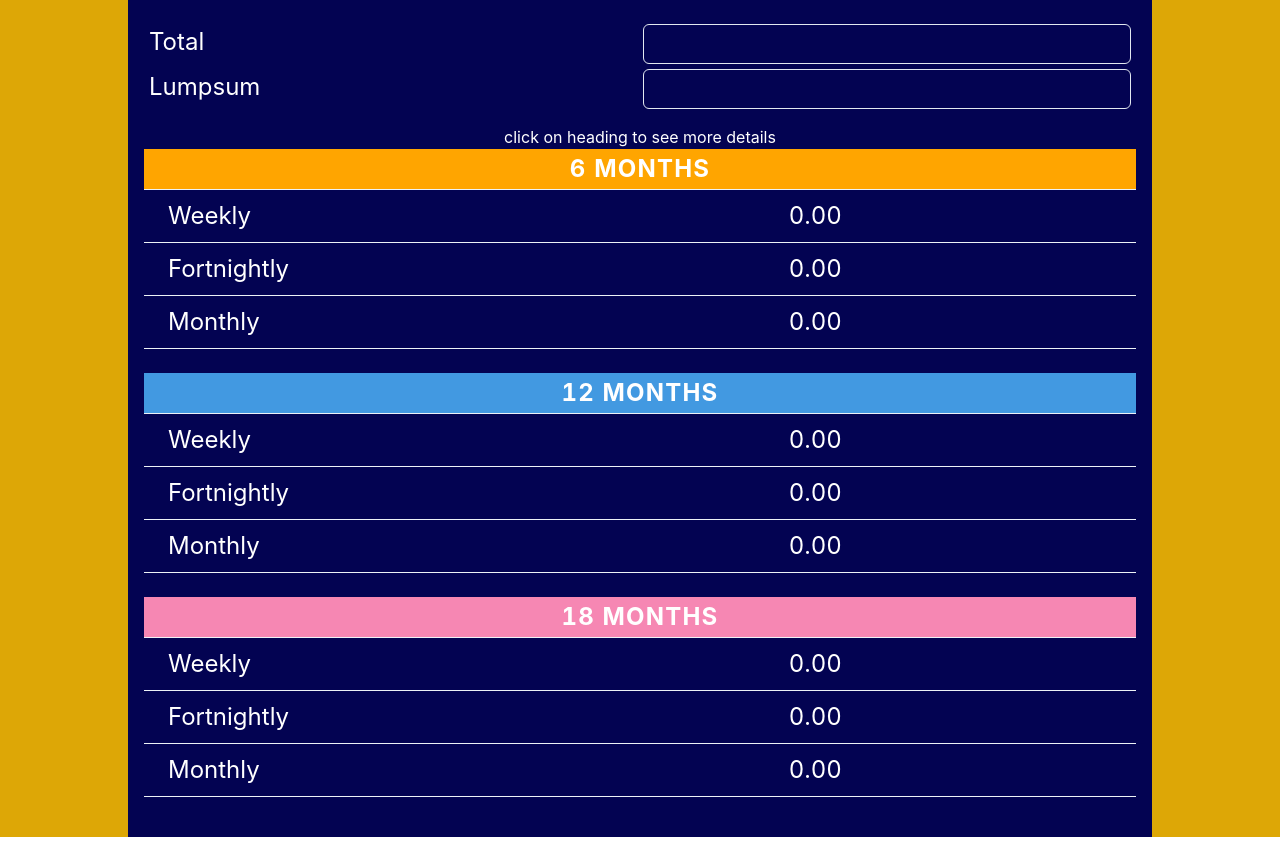
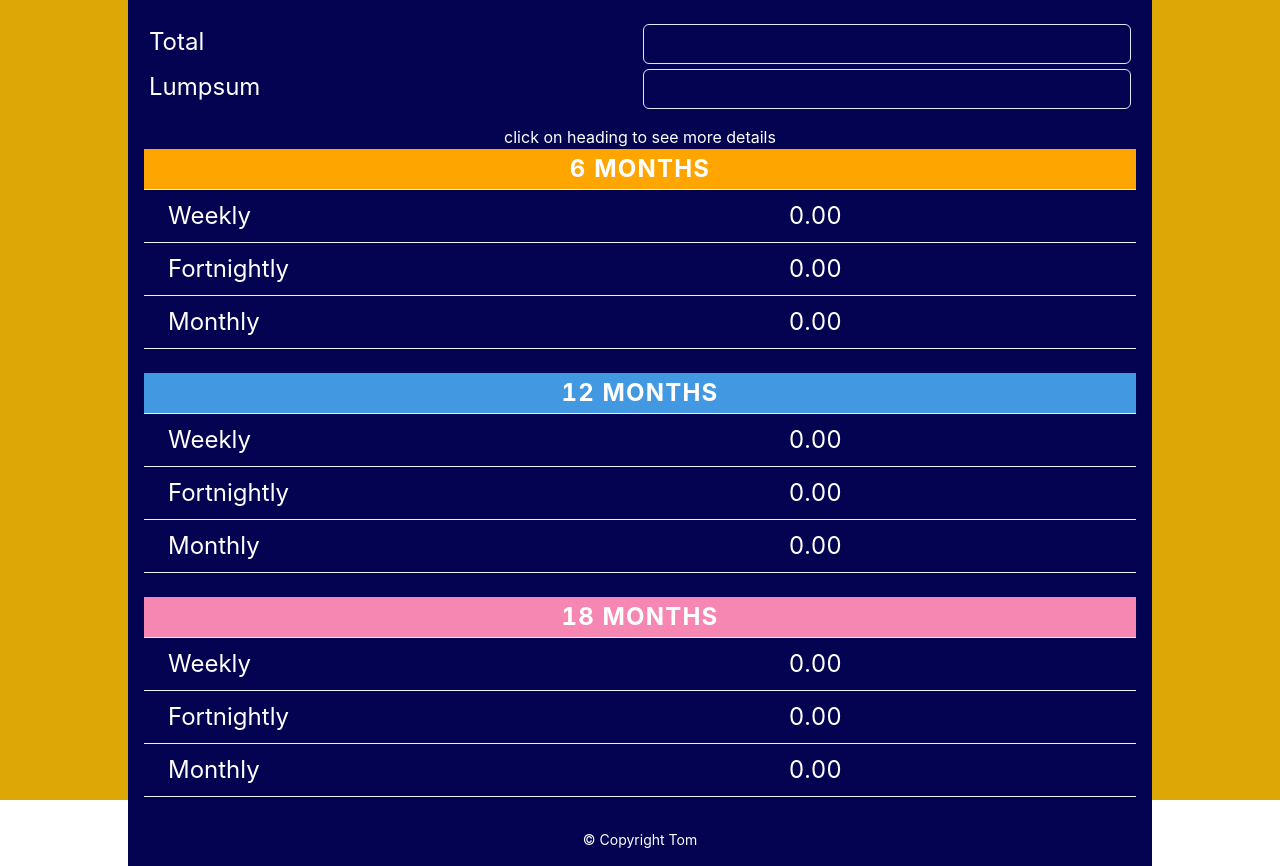
Before and after one commit to TomZhong-au/utility, a React (Vite) app: page / in a window 1280 px wide. Before the commit the page ends 837 px from the top, so only its background shows below. Built offline with nearby package versions, Linux system fonts and the light colour scheme.

Commit message:
minor layout fix

```diff
--- a/src/components/Instalment/DataTable.tsx
+++ b/src/components/Instalment/DataTable.tsx
@@ -36,7 +36,6 @@ const DataTable = ({ balance }: { balance: number }) => {
         <Tr
           bg={isSelcted ? "green.400" : ""}
           opacity={isSelcted === false ? "50%" : "100%"}
-          transform={isSelcted ? "scale(1.03,1.03)" : ""}
           fontWeight={isSelcted ? "600" : ""}
           key={title}
           fontSize={'xl'}
@@ -63,7 +62,7 @@ const DataTable = ({ balance }: { balance: number }) => {
   );
 
   return (
-    <TableContainer maxWidth={"95%"} >
+    <TableContainer>
       <Table
         cellSpacing={"0px"}
         style={{
--- a/src/components/Instalment/Instalment.tsx
+++ b/src/components/Instalment/Instalment.tsx
@@ -1,5 +1,7 @@
 import {
   Box,
+  Center,
+  Container,
   Grid,
   GridItem,
   NumberInput,
@@ -17,7 +19,7 @@ const Instalment = () => {
   const orientation = useOrientation();
 
   return (
-    <Box width={"100vw"} bgColor={"#dda706"}>
+    <Box width={"100vw"} h="100vh" bgColor={"#dda706"}>
       <Box
         maxW={"1024px"}
         p={"1rem"}
@@ -67,8 +69,9 @@ const Instalment = () => {
         ) : (
           <DataCards balance={amount - lumpsum} />
         )}
+        <Center mt={'2rem'} fontSize={'sm'}>© Copyright Tom</Center>
+      </Box>
 
-      </Box>
     </Box>
   );
 };
```
